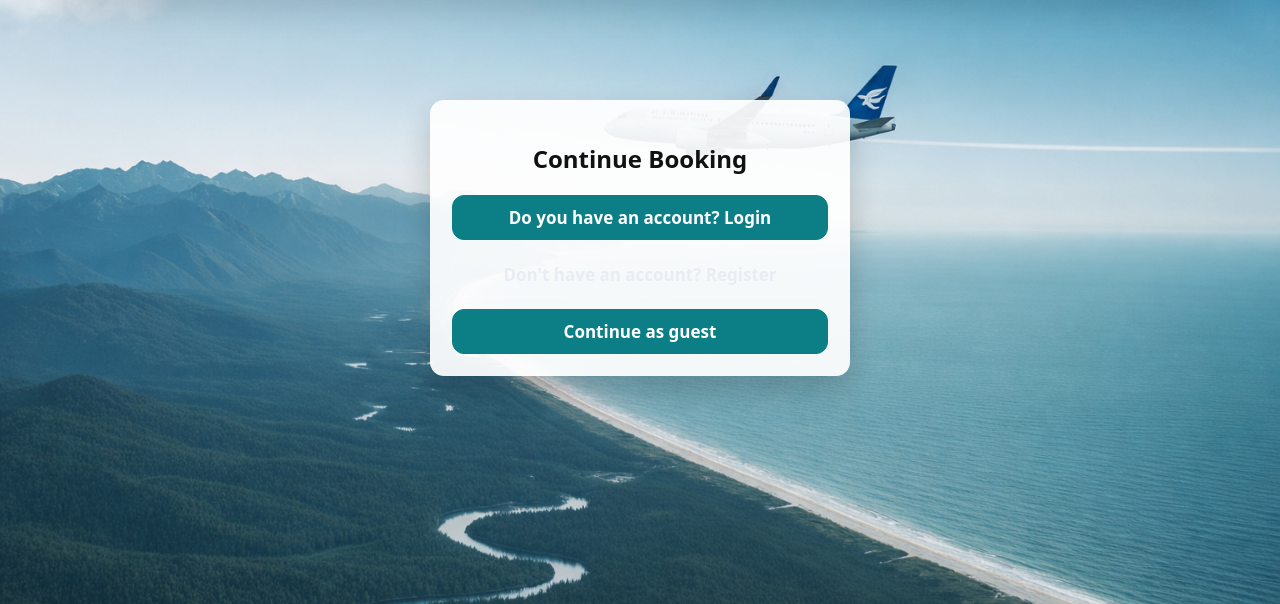
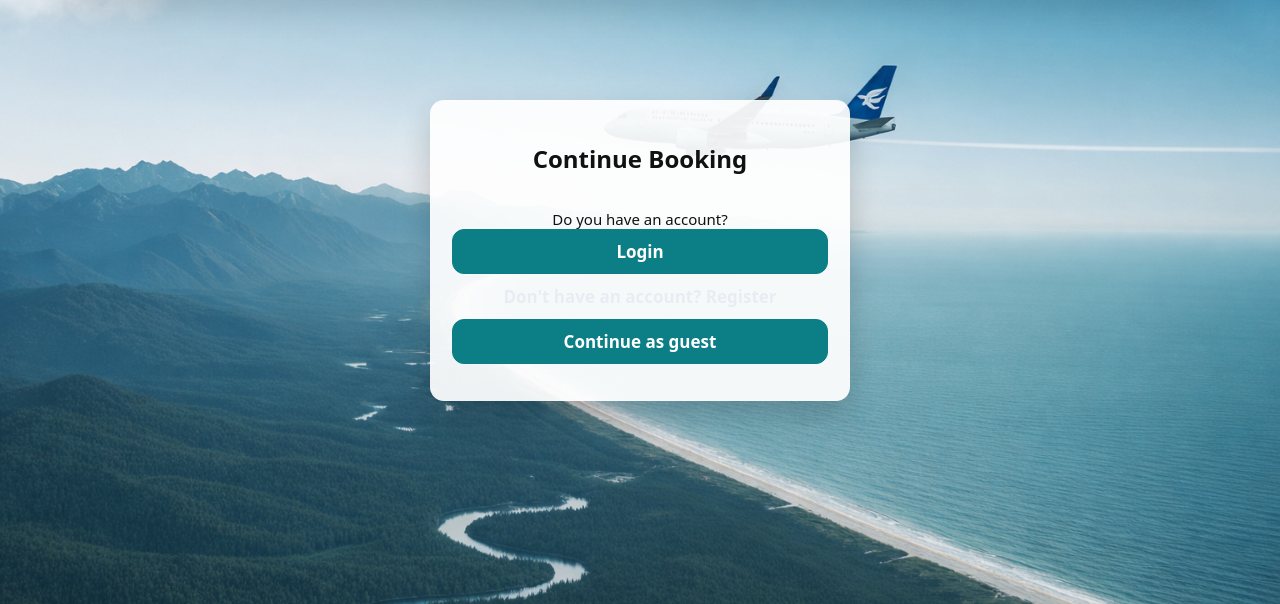
Before and after one commit to yardenaruch-source/InformationSystems, a Flask app: page /booking-log/LY482 in a window 1280 px wide. Shown: the part 74-678 px from the top of the page. Run offline with Flask 3, Linux system fonts and the light colour scheme; data comes from the database, SQL or seed files in the repository; data that the repository does not hold is empty.

Commit message:
update booking_log, db, main

```diff
--- a/templates/booking_log.html
+++ b/templates/booking_log.html
@@ -6,9 +6,11 @@
   <h1>Continue Booking</h1>
 
   <div style="display:flex; flex-direction:column; gap:12px; margin-top:16px;">
-    <a class="btn" href="{{ url_for('login', next=url_for('booking_log', flight_id=flight_id)) }}">
-      Do you have an account? Login
-    </a>
+    <p class="muted" style="margin-top: 14px; font-size: 15px; gap: 10px;" >
+      Do you have an account?
+      <a class="btn" href="{{ url_for('login', next=url_for('booking_log', flight_id=flight_id)) }}">
+       Login
+      </a>
 
     <a class="btn btn-outline" href="{{ url_for('register', next=url_for('booking_log', flight_id=flight_id)) }}">
       Don't have an account? Register
```
